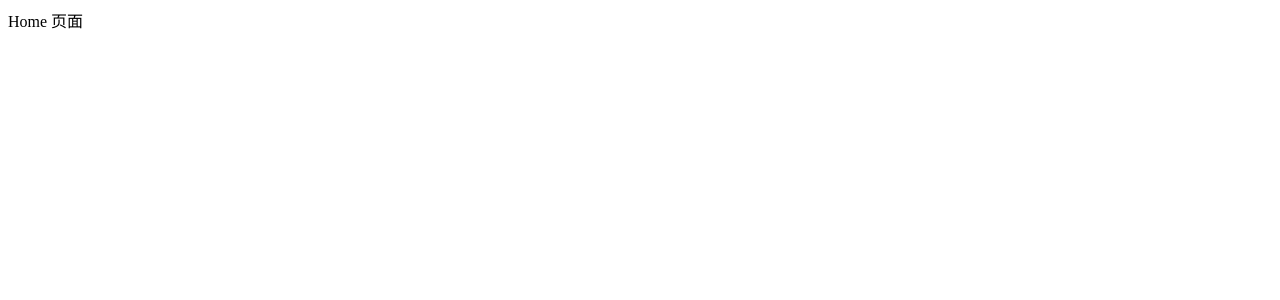
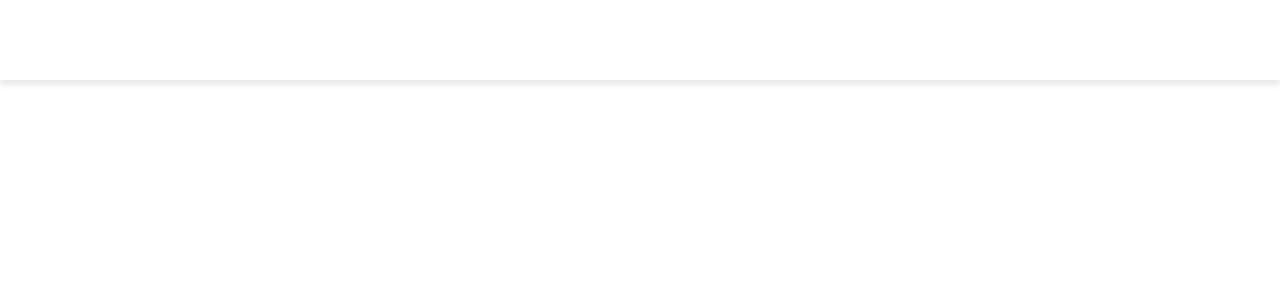
Before and after one commit to dongdong12138/nuomi-ui-vue, a Vue app: page / in a window 1280 px wide. Shown: the top 300 px of the page. Built offline with nearby package versions, Linux system fonts and the light colour scheme.

Commit message:
顶部导航

```diff
--- a/index.html
+++ b/index.html
@@ -4,7 +4,8 @@
     <meta charset="UTF-8">
     <link rel="icon" href="/favicon.ico">
     <meta name="viewport" content="width=device-width, initial-scale=1.0">
-    <title>Vite App</title>
+    <title>糯米 UI</title>
+    <script src="//at.alicdn.com/t/c/font_4365415_psdydmmz43m.js"></script>
   </head>
   <body>
     <div id="app"></div>
--- a/src/assets/main.css
+++ b/src/assets/main.css
@@ -1,35 +1,58 @@
-@import './base.css';
+*, *::before, *::after { box-sizing: border-box; margin: 0; padding: 0; }
 
-#app {
-  max-width: 1280px;
-  margin: 0 auto;
-  padding: 2rem;
-  font-weight: normal;
+body {
+  font-size: 16px;
+  line-height: 1.5;
+  font-family: -apple-system, "Noto Sans", "Helvetica Neue", Helvetica, "Nimbus Sans L", Arial, "Liberation Sans", "PingFang SC", "Hiragino Sans GB", "Noto Sans CJK SC", "Source Han Sans SC", "Source Han Sans CN", "Microsoft YaHei", "Wenquanyi Micro Hei", "WenQuanYi Zen Hei", "ST Heiti", SimHei, "WenQuanYi Zen Hei Sharp", sans-serif;
 }
 
-a,
-.green {
+ul, ol, li { list-style: none; }
+
+a {
+  color: inherit;
   text-decoration: none;
-  color: hsla(160, 100%, 37%, 1);
-  transition: 0.4s;
-  padding: 3px;
 }
 
-@media (hover: hover) {
-  a:hover {
-    background-color: hsla(160, 100%, 37%, 0.2);
-  }
+/* iconfont */
+.icon {
+  width: 1em; height: 1em;
+  vertical-align: -0.15em;
+  fill: currentColor;
+  overflow: hidden;
 }
 
-@media (min-width: 1024px) {
-  body {
-    display: flex;
-    place-items: center;
-  }
+/*@import './base.css';*/
 
-  #app {
-    display: grid;
-    grid-template-columns: 1fr 1fr;
-    padding: 0 2rem;
-  }
-}
+/*#app {*/
+/*  max-width: 1280px;*/
+/*  margin: 0 auto;*/
+/*  padding: 2rem;*/
+/*  font-weight: normal;*/
+/*}*/
+
+/*a,*/
+/*.green {*/
+/*  text-decoration: none;*/
+/*  color: hsla(160, 100%, 37%, 1);*/
+/*  transition: 0.4s;*/
+/*  padding: 3px;*/
+/*}*/
+
+/*@media (hover: hover) {*/
+/*  a:hover {*/
+/*    background-color: hsla(160, 100%, 37%, 0.2);*/
+/*  }*/
+/*}*/
+
+/*@media (min-width: 1024px) {*/
+/*  body {*/
+/*    display: flex;*/
+/*    place-items: center;*/
+/*  }*/
+
+/*  #app {*/
+/*    display: grid;*/
+/*    grid-template-columns: 1fr 1fr;*/
+/*    padding: 0 2rem;*/
+/*  }*/
+/*}*/
--- a/src/main.ts
+++ b/src/main.ts
@@ -1,4 +1,4 @@
-// import './assets/main.css'
+import './assets/main.css'
 
 import { createApp } from 'vue'
 import App from './App.vue'
--- a/src/views/Home.vue
+++ b/src/views/Home.vue
@@ -2,5 +2,63 @@
 </script>
 
 <template>
-  <div>Home 页面</div>
+  <div class="topNav">
+
+    <div class="logo">
+      <router-link to="/">
+        <svg class="icon">
+          <use xlink:href="#icon-nuomi"></use>
+        </svg>
+      </router-link>
+    </div>
+
+    <ul class="menu">
+      <li>
+        <a href="https://github.com/dongdong12138/nuomi-ui-vue.git" target="_blank">
+          <svg class="icon">
+            <use xlink:href="#icon-github"></use>
+          </svg>
+        </a>
+      </li>
+      <li>
+        <a href="https://gitee.com/barrydong/nuomi-ui-vue.git" target="_blank">
+          <svg class="icon">
+            <use xlink:href="#icon-gitee"></use>
+          </svg>
+        </a>
+      </li>
+    </ul>
+
+  </div>
 </template>
+
+<style scoped lang="scss">
+.topNav {
+  box-shadow: 0 5px 5px rgba(51,51,51,.1);
+  display: flex; justify-content: center; align-items: center;
+  padding: 16px;
+}
+
+.logo {
+  margin-right: auto;
+  > a {
+    display: inline-block;
+    > svg { font-size: 3em; }
+  }
+}
+
+.menu {
+  display: flex;
+  > li {
+    &:last-child { margin-left: 10px; }
+    > a {
+      display: inline-block;
+      width: 24px; height: 24px;
+      > svg {
+        width: 100%; height: 100%;
+        vertical-align: middle;
+      }
+    }
+  }
+}
+</style>
```
